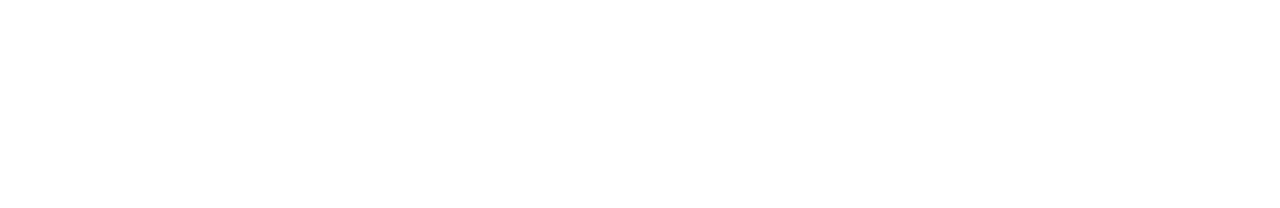
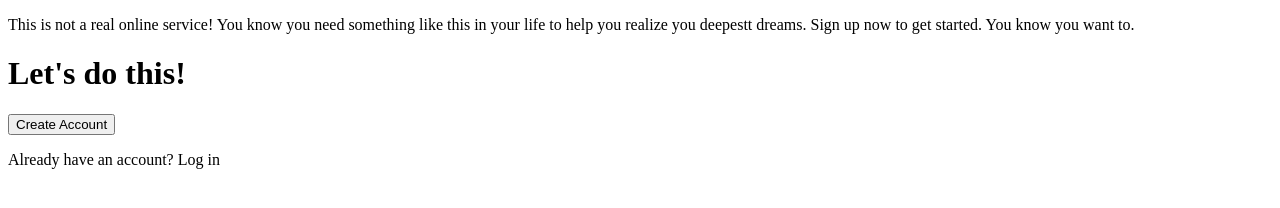
Before and after one commit to lordwee/sign-up-form, a plain HTML site: page index.html in a window 1280 px wide. Drawn offline with Linux system fonts and the light colour scheme.

Commit message:
first few elements has been added... trying to work out the layout

```diff
--- a/index.html
+++ b/index.html
@@ -7,6 +7,20 @@
     <link rel="stylesheet" href="style.css">
 </head>
 <body>
-   <form action="" method="post"></form>
+    <header>
+        <p> This is not a real online service!
+            You know you need something like this in your life to help you realize you deepestt dreams.
+            Sign up <italic>now</italic> to get started.
+
+            You <italic>know</italic> you want to.
+        </p>
+    </header>
+   <form action="" method="post">
+    <h1>Let's do this!</h1>
+   </form>
+   <footer>
+    <button type="submit">Create Account</button>
+    <p>Already have an account? <a>Log in</a></p>
+   </footer>
 </body>
 </html>
```
Also changed, not shown: background-image.jpg (added), odin-logo.png (added).
